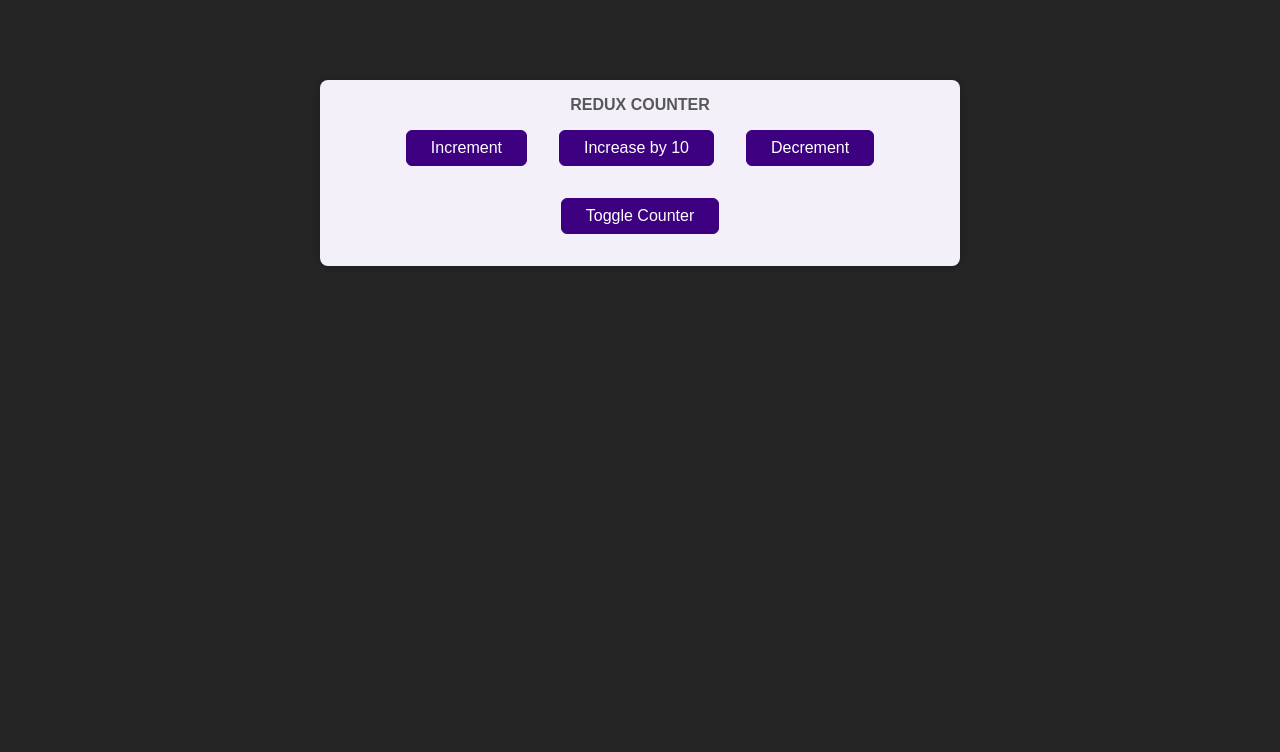
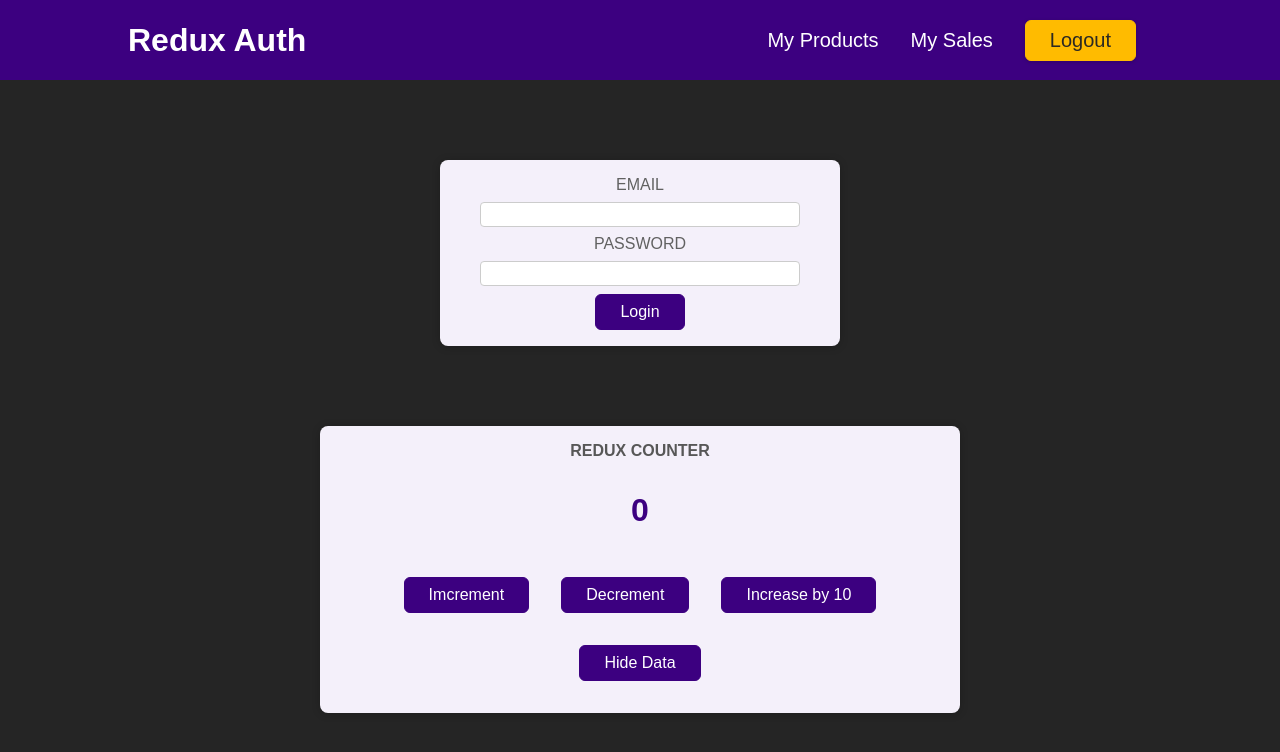
Before and after one commit to volhfx07132/Driving_Into_Redux, a React (Create React App) app in the folder my-app/: page / in a window 1280 px wide. Shown: the top 752 px of the page. Built offline with nearby package versions, Linux system fonts and the light colour scheme.

Commit message:
Update redux file

```diff
--- a/my-app/src/App.js
+++ b/my-app/src/App.js
@@ -1,8 +1,14 @@
-import Counter from './components/Counter';
-
+import React, { Fragment } from "react";
+import Counter from "./components/Counter";
+import Header from "./components/Header"
+import Auth from "./components/Auth"
 function App() {
   return (
-    <Counter />
+    <Fragment>
+      <Header />
+      <Auth />
+      <Counter />
+    </Fragment>
   );
 }
 
--- a/my-app/src/components/Counter.js
+++ b/my-app/src/components/Counter.js
@@ -1,81 +1,51 @@
-import { useSelector, useDispatch } from 'react-redux';
-import classes from './Counter.module.css';
-import { counterActions } from '../store/index';
+import React, {useState} from "react";
+import { useSelector, useDispatch } from "react-redux";
+import classes from "./Counter.module.css";
+import { CounterActions } from "../store/index";
 
 const Counter = () => {
   const dispatch = useDispatch();
   const counter = useSelector((state) => state.counter);
   const show = useSelector((state) => state.showCounter);
+  const [dataButton, setDataButton] = useState("Hide Data");
 
   const incrementHandler = () => {
-    dispatch(counterActions.increment());
-  };
-
-  const increaseHandler = () => {
-    dispatch(counterActions.increase(10));
+    dispatch(CounterActions.increment());
   };
 
   const decrementHandler = () => {
-    dispatch(counterActions.decrement());
+    dispatch(CounterActions.decrement());
   };
 
-  const toggleCounterHandler = () => {
-    dispatch(counterActions.toggleCounter());
+  const increageHandler = () => {
+    dispatch(CounterActions.increase(10));
+  };
+
+  const toggleCounterHandle = () => {
+    dispatch(CounterActions.toggleCounter());
+    if(show){
+      setDataButton("Show Data");
+    }else{
+      setDataButton("Hide Data");
+    }
   };
 
   return (
     <main className={classes.counter}>
-      <h1>Redux Counter</h1>
-      {show && <div className={classes.value}>{counter}</div>}
+      {show && (
+        <div>
+          <h1>Redux Counter</h1>
+          <div className={classes.value}>{counter}</div>
+        </div>
+      )}
       <div>
-        <button onClick={incrementHandler}>Increment</button>
-        <button onClick={increaseHandler}>Increase by 10</button>
+        <button onClick={incrementHandler}>Imcrement</button>
         <button onClick={decrementHandler}>Decrement</button>
+        <button onClick={increageHandler}>Increase by 10</button>
+        <button onClick={toggleCounterHandle}>{dataButton}</button>
       </div>
-      <button onClick={toggleCounterHandler}>Toggle Counter</button>
     </main>
   );
 };
 
 export default Counter;
-
-// class Counter extends Component {
-//   incrementHandler() {
-//     this.props.increment();
-//   }
-
-//   decrementHandler() {
-//     this.props.decrement();
-//   }
-
-//   toggleCounterHandler() {}
-
-//   render() {
-//     return (
-//       <main className={classes.counter}>
-//         <h1>Redux Counter</h1>
-//         <div className={classes.value}>{this.props.counter}</div>
-//         <div>
-//           <button onClick={this.incrementHandler.bind(this)}>Increment</button>
-//           <button onClick={this.decrementHandler.bind(this)}>Decrement</button>
-//         </div>
-//         <button onClick={this.toggleCounterHandler}>Toggle Counter</button>
-//       </main>
-//     );
-//   }
-// }
-
-// const mapStateToProps = state => {
-//   return {
-//     counter: state.counter
-//   };
-// }
-
-// const mapDispatchToProps = dispatch => {
-//   return {
-//     increment: () => dispatch({ type: 'increment' }),
-//     decrement: () => dispatch({ type: 'decrement' }),
-//   }
-// };
-
-// export default connect(mapStateToProps, mapDispatchToProps)(Counter);
--- a/my-app/src/components/Header.js
+++ b/my-app/src/components/Header.js
@@ -1,4 +1,5 @@
-import classes from './Header.module.css';
+import React from "react";
+import classes from "./Header.module.css";
 
 const Header = () => {
   return (
@@ -7,10 +8,10 @@ const Header = () => {
       <nav>
         <ul>
           <li>
-            <a href='/'>My Products</a>
+            <a href="#">My Products</a>
           </li>
           <li>
-            <a href='/'>My Sales</a>
+            <a href="#">My Sales</a>
           </li>
           <li>
             <button>Logout</button>
--- a/my-app/src/store/index.js
+++ b/my-app/src/store/index.js
@@ -1,10 +1,10 @@
-import { createSlice, configureStore } from "@reduxjs/toolkit";
+import { createSlice, configureStore } from '@reduxjs/toolkit';
 
-const initialCounterState = { counter: 0, showCounter: true };
+const initialState = { counter: 0, showCounter: true };
 
 const counterSlice = createSlice({
-  name: "counter",
-  initialState: initialCounterState,
+  name: 'counter',
+  initialState,
   reducers: {
     increment(state) {
       state.counter++;
@@ -17,18 +17,14 @@ const counterSlice = createSlice({
     },
     toggleCounter(state) {
       state.showCounter = !state.showCounter;
-    },
-  },
+    }
+  }
 });
 
-const initialAuthState = {
-    isAuthenticated: false,
-}
+const store = configureStore({
+  reducer: counterSlice.reducer
+});
 
+export const CounterActions = counterSlice.actions;
 
-const store = configureStore({
-    reducer:{counter: counterSlice.reducer},
-})
-
-export const counterActions = counterSlice.actions;
 export default store;
```
Also changed, not shown: my-app/src/components/Auth.js (+12 -12 lines).
